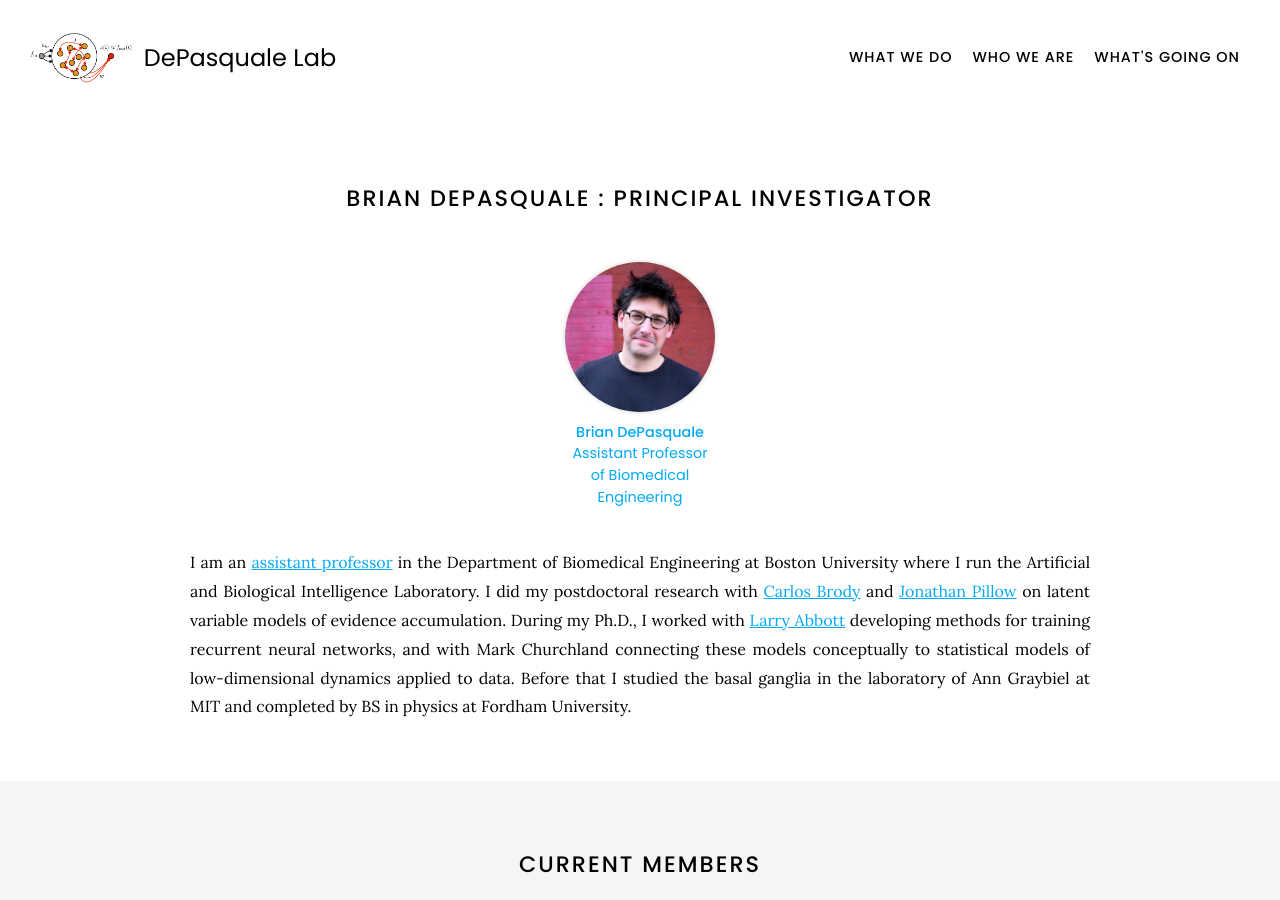
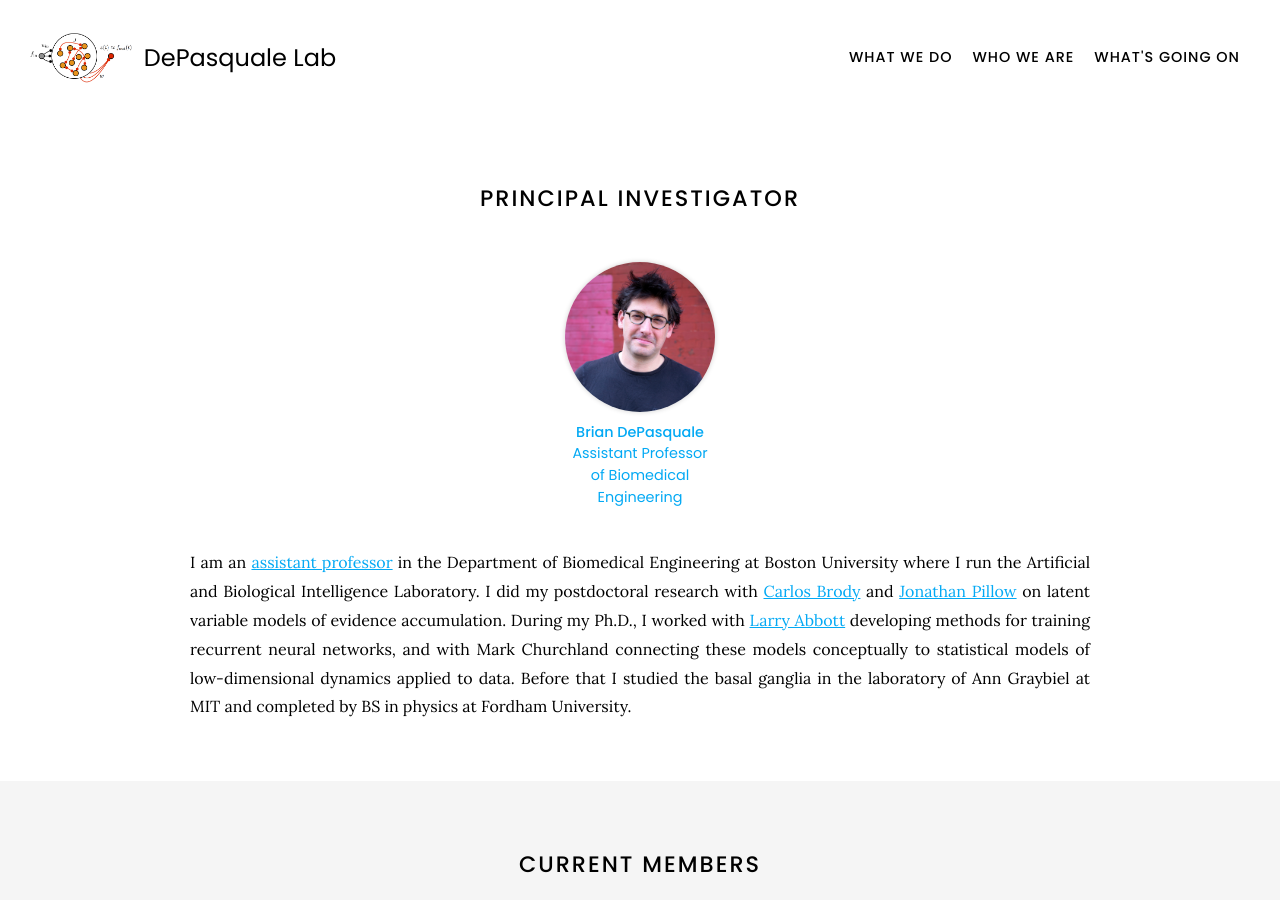
Before and after one commit to GrantMcConachie/depasquale-lab.github.io, a Jekyll site: the page built from team/index.md, in a window 1280 px wide and 900 px high. Built offline with Jekyll 4.4.1, drawn with Linux system fonts in a browser that asks for light colours; nearby versions of some CDN libraries.

Commit message:
change again

```diff
--- a/team/index.md
+++ b/team/index.md
@@ -5,7 +5,7 @@ nav:
   tooltip: People
 ---
 
-# <i class="fas fa-users"></i> Brian DePasquale : Principal Investigator
+# <i class="fas fa-users"></i> Principal Investigator
 
 {%
   include list.html
```
